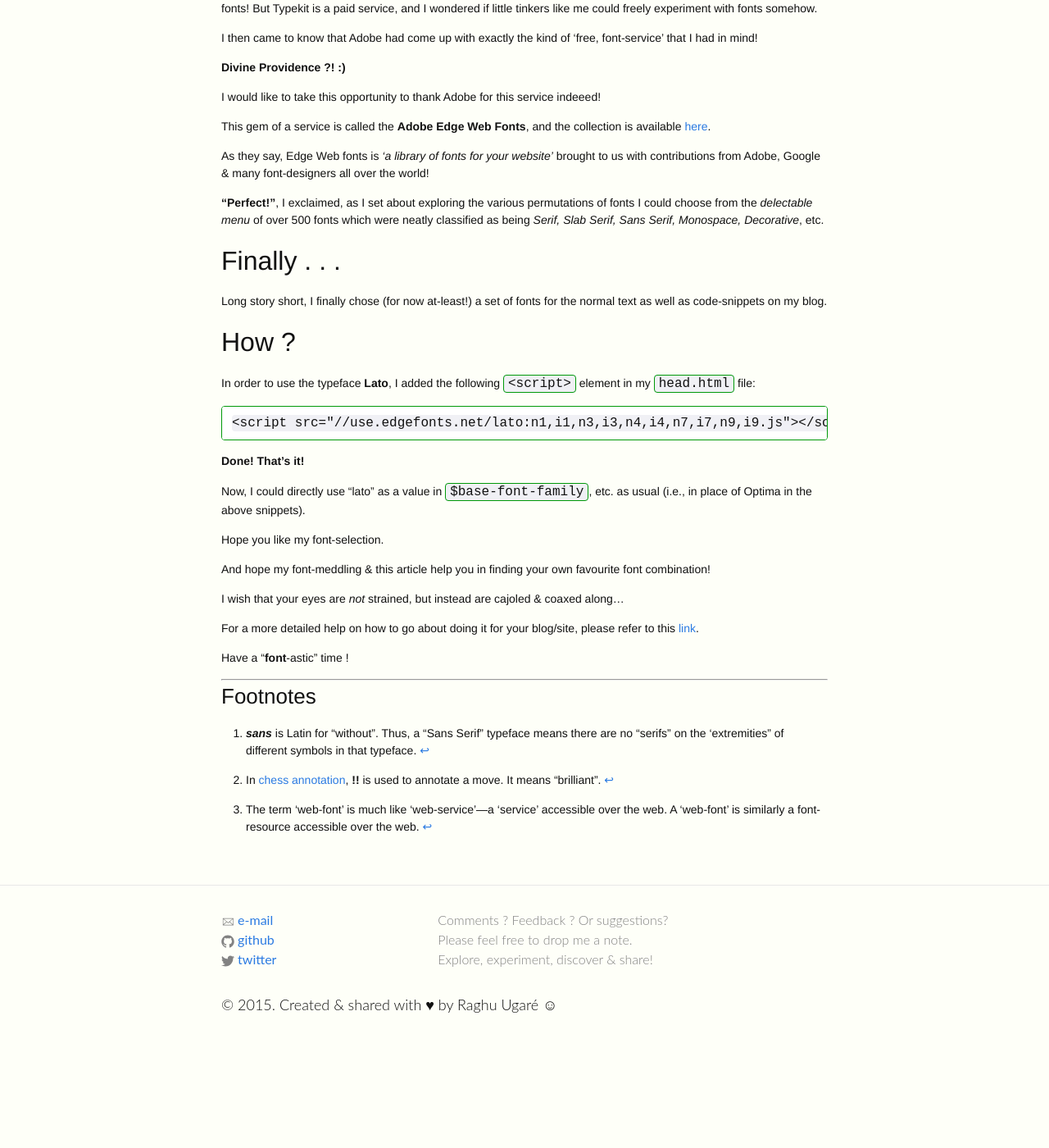
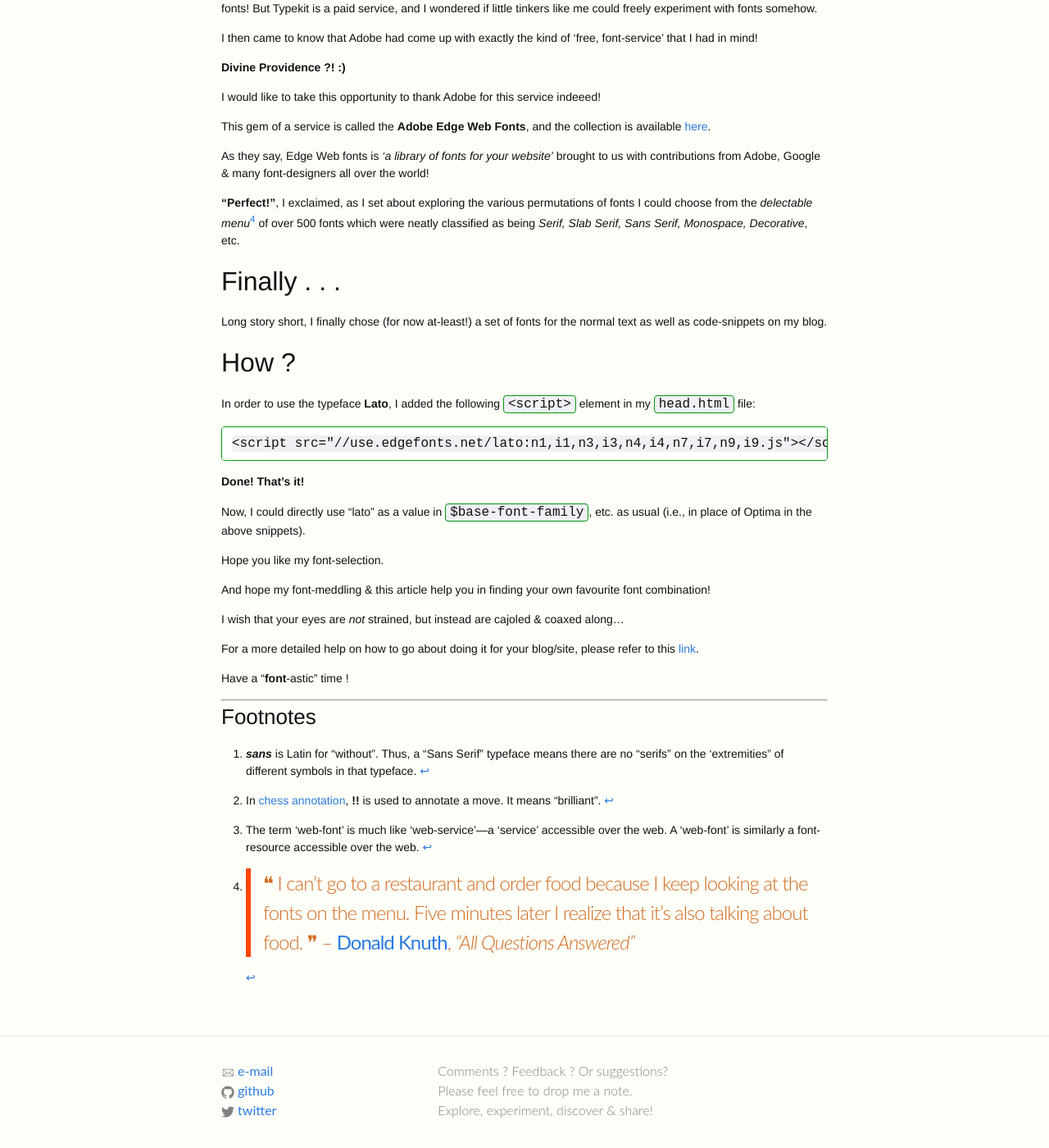
Before and after one commit to raghuugare/raghuugare.bkup, a Jekyll site: the page built from _posts/2014-12-14-fontification.markdown, in a window 1280 px wide and 1400 px high, scrolled down 2774 px. Shown: the whole window at 82% size. Built offline with Jekyll 4.4.1, drawn with Linux system fonts in a browser that asks for light colours; formulas are drawn with MathJax 3; before the commit the page ends 4058 px from its top, so only the background shows below that.

Commit message:
Adding a quote by Donald Knuth that resonantes with me & my state! :)

```diff
--- a/_posts/2014-12-14-fontification.markdown
+++ b/_posts/2014-12-14-fontification.markdown
@@ -15,7 +15,7 @@ Other than meddling with different typefaces, with Serifs & without ('sans' [^1]
 
 I do all of this---in my effort to somehow produce _'intonations & emphasis'_ of speech in written text, using colors, fonts and their weights & styles as my tools.
 
-Some of my favourite programs (& books written about them) have been [Donald Knuth][link_donald_knuth]{:target="_blank"}'s [TeX][link_TeX]{:target="_blank"} typsetting system & [Leslie Lamport][link_leslie_lamport]{:target="_blank"}'s [LaTeX][link_LaTeX]{:target="_blank"} built upon TeX.
+Some of my favourite programs (& books written about them) have been [Donald Knuth][link_Don_Knuth]{:target="_blank"}'s [TeX][link_TeX]{:target="_blank"} typsetting system & [Leslie Lamport][link_leslie_lamport]{:target="_blank"}'s [LaTeX][link_LaTeX]{:target="_blank"} built upon TeX.
 
 I marvel at how TeX especially, takes care of hundreds of tiny technical details (such as _kerning, ligatures, breaking lines,_ etc.) that go into making text so readable & enjoyable. As Lamport puts it, these tools help authors turn mere **"typing into typography"**.
 
@@ -116,7 +116,9 @@ This gem of a service is called the **Adobe Edge Web Fonts**, and the collection
 
 As they say, Edge Web fonts is _'a library of fonts for your website'_ brought to us with contributions from Adobe, Google & many font-designers all over the world!
 
-**"Perfect!"**, I exclaimed, as I set about exploring the various permutations of fonts I could choose from the _delectable menu_ of over 500 fonts which were neatly classified as being _Serif, Slab Serif, Sans Serif, Monospace, Decorative_, etc.
+**"Perfect!"**, I exclaimed, as I set about exploring the various permutations of fonts I could choose from the _delectable menu_[^4] of over 500 fonts which were neatly classified as being _Serif, Slab Serif, Sans Serif, Monospace, Decorative_, etc.
+
+[^4]:> &#10077; I can't go to a restaurant and order food because I keep looking at the fonts on the menu. Five minutes later I realize that it's also talking about food. &#10078; -- [Donald Knuth][link_Don_Knuth], _"All Questions Answered"_
 
 ## Finally . . .
 
```
Also changed, not shown: other parts of _posts/2014-12-14-fontification.markdown (+1 -1 lines).
